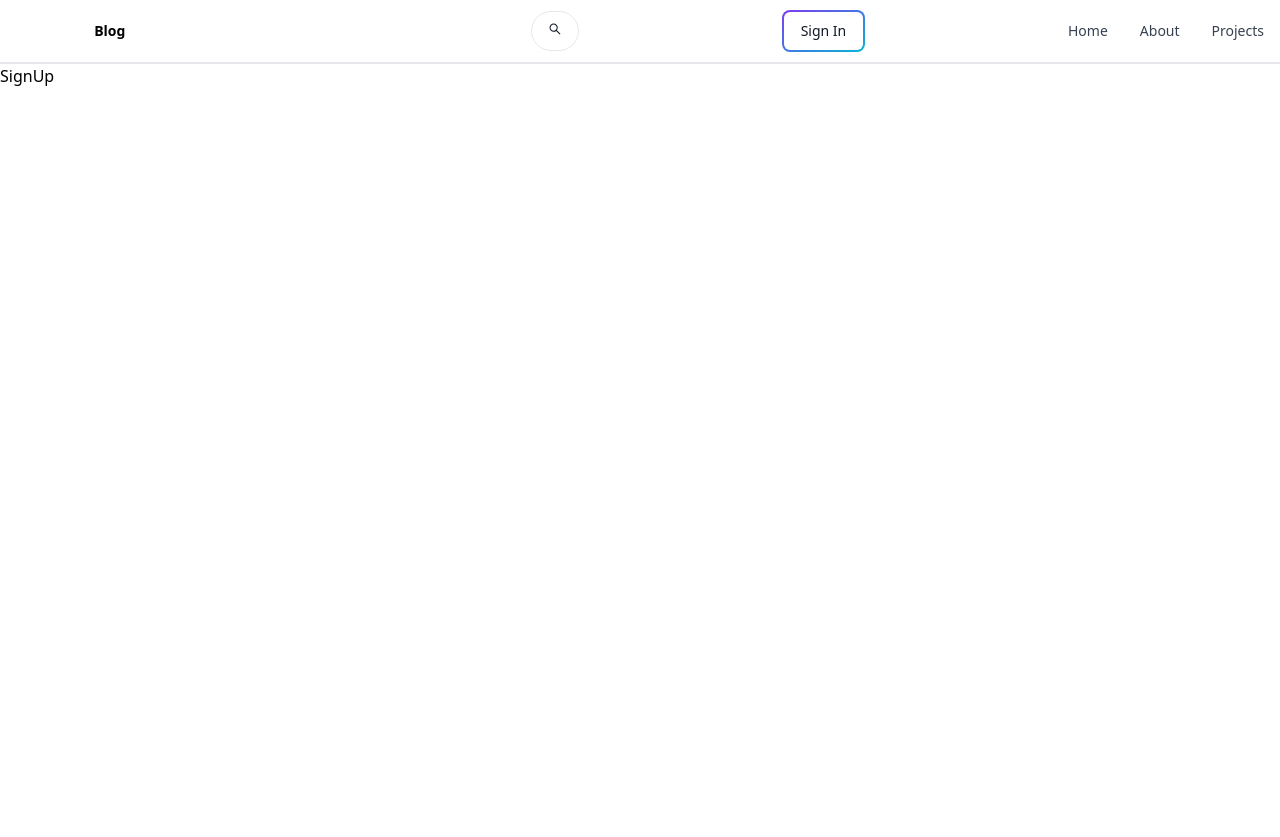
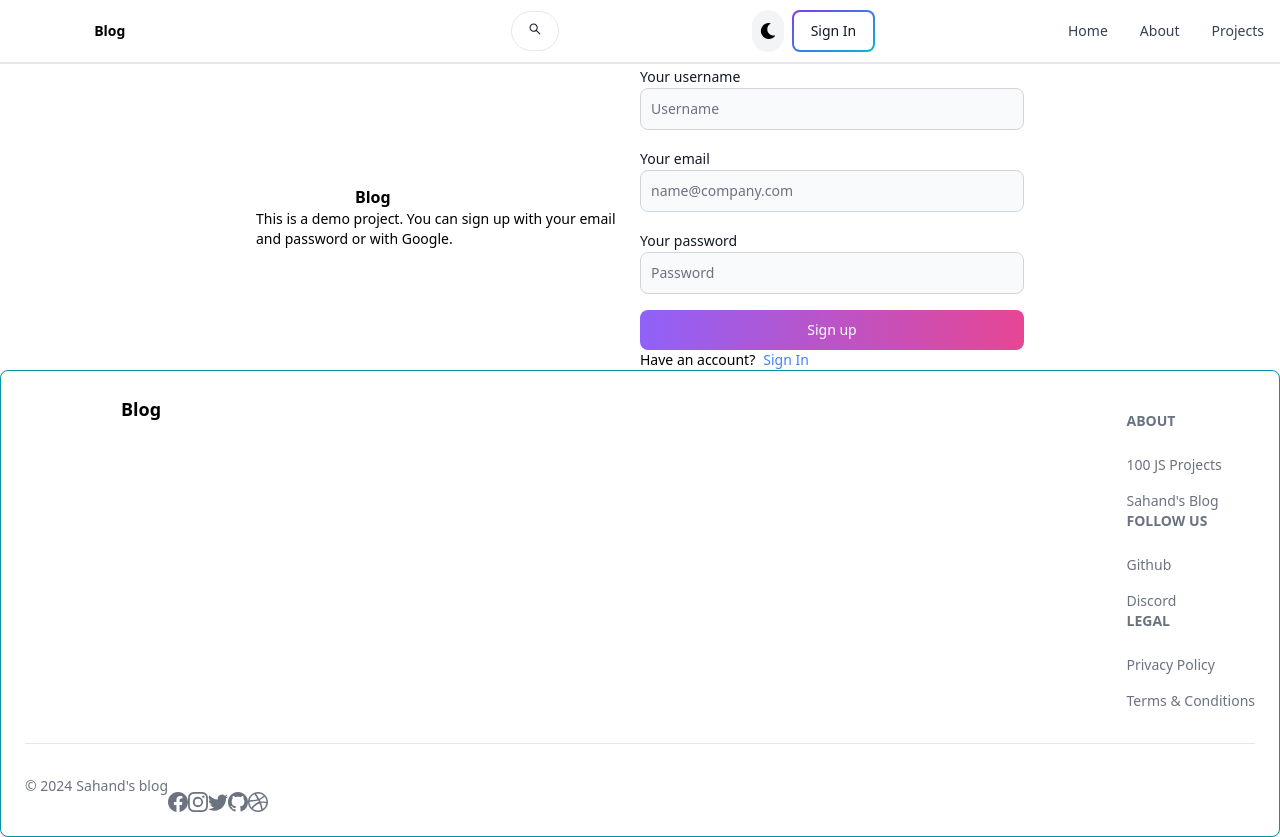
Before and after one commit to Opeyemi-2018/mern-blog, a React app in the folder client/: page /sign-up in a window 1280 px wide. Before the commit the page ends 800 px from the top, so only its background shows below. Built offline with nearby package versions, Linux system fonts and the light colour scheme; the HTML template or start-up script is replaced by a standard one.

Commit message:
create the footer

```diff
--- a/client/src/App.jsx
+++ b/client/src/App.jsx
@@ -1,11 +1,12 @@
 import {BrowserRouter, Routes, Route} from 'react-router-dom'
 import Home from './pages/Home'
 import About from './pages/About'
-import SignIn from './SignIn'
+import SignIn from './pages/SignIn'
 import SignUp from './pages/SignUp'
 import Dashboard from './pages/Dashboard'
 import Projects from './pages/Projects'
 import Header from './components/Header'
+import Footer from './components/Footer'
 
 const App = () => {
   return (
@@ -19,6 +20,7 @@
         <Route path='/dashboard' element={<Dashboard/>}/>
         <Route path='/projects' element={<Projects/>}/>
       </Routes>
+      <Footer/>
     </BrowserRouter>
   )
 }
--- /dev/null
+++ b/client/src/components/Footer.jsx
@@ -0,0 +1,81 @@
+import { Footer } from 'flowbite-react';
+import { Link } from 'react-router-dom';
+import { BsFacebook, BsInstagram, BsTwitter, BsGithub, BsDribbble } from 'react-icons/bs';
+export default function FooterCom() {
+  return (
+    <Footer container className='border border-t-8 border-teal-500'>
+      <div className='w-full max-w-7xl mx-auto'>
+        <div className='grid w-full justify-between sm:flex md:grid-cols-1'>
+          <div className='mt-5'>
+            <Link
+              to='/'
+              className='self-center whitespace-nowrap text-lg sm:text-xl font-semibold dark:text-white'
+            >
+              <span className='px-2 py-1 bg-gradient-to-r from-indigo-500 via-purple-500 to-pink-500 rounded-lg text-white'>
+                Sahand's
+              </span>
+              Blog
+            </Link>
+          </div>
+          <div className='grid grid-cols-2 gap-8 mt-4 sm:grid-cols-3 sm:gap-6'>
+            <div>
+              <Footer.Title title='About' />
+              <Footer.LinkGroup col>
+                <Footer.Link
+                  href='#'
+                  target='_blank'
+                  rel='noopener noreferrer'
+                >
+                  100 JS Projects
+                </Footer.Link>
+                <Footer.Link
+                  href='/about'
+                  target='_blank'
+                  rel='noopener noreferrer'
+                >
+                  Sahand's Blog
+                </Footer.Link>
+              </Footer.LinkGroup>
+            </div>
+            <div>
+              <Footer.Title title='Follow us' />
+              <Footer.LinkGroup col>
+                <Footer.Link
+                  href='https://www.github.com/opeyemi-2018'
+                  target='_blank'
+                  rel='noopener noreferrer'
+                >
+                  Github
+                </Footer.Link>
+                <Footer.Link href='#'>Discord</Footer.Link>
+              </Footer.LinkGroup>
+            </div>
+            <div>
+              <Footer.Title title='Legal' />
+              <Footer.LinkGroup col>
+                <Footer.Link href='#'>Privacy Policy</Footer.Link>
+                <Footer.Link href='#'>Terms &amp; Conditions</Footer.Link>
+              </Footer.LinkGroup>
+            </div>
+          </div>
+        </div>
+        <Footer.Divider />
+        <div className='w-full sm:flex sm:items-center sm:justify-between'>
+          <Footer.Copyright
+            href='#'
+            by="Sahand's blog"
+            year={new Date().getFullYear()}
+          />
+          <div className="flex gap-6 sm:mt-0 mt-4 sm:justify-center">
+            <Footer.Icon href='#' icon={BsFacebook}/>
+            <Footer.Icon href='#' icon={BsInstagram}/>
+            <Footer.Icon href='#' icon={BsTwitter}/>
+            <Footer.Icon href='https://github.com/opeyemi-2018' icon={BsGithub}/>
+            <Footer.Icon href='#' icon={BsDribbble}/>
+
+          </div>
+        </div>
+      </div>
+    </Footer>
+  );
+}
--- a/client/src/components/Header.jsx
+++ b/client/src/components/Header.jsx
@@ -1,7 +1,7 @@
 import { Button,  Navbar, TextInput } from 'flowbite-react';
 import { Link, useLocation,  } from 'react-router-dom';
 import { AiOutlineSearch } from 'react-icons/ai';
-import { FaMoon,  } from 'react-icons/fa';
+import { FaMoon } from "react-icons/fa";
 
 export default function Header() {
   const path = useLocation().pathname;
@@ -31,15 +31,9 @@
         <AiOutlineSearch />
       </Button>
       <div className='flex gap-2 md:order-2'>
-        <Button
-          className='w-12 h-10 hidden sm:inline'
-          color='gray'
-          pill
-
-        >
-           <FaMoon />
-        </Button>
-
+        <button className='bg-gray-100 p-2 rounded-full'>
+         <FaMoon />
+        </button>
 
           <Link to='/sign-in'>
             <Button gradientDuoTone='purpleToBlue' outline>
--- a/client/src/pages/SignUp.jsx
+++ b/client/src/pages/SignUp.jsx
@@ -1,9 +1,97 @@
-import React from 'react'
 
-const SignUp = () => {
+import {  Alert, Button, Label, TextInput, Spinner } from 'flowbite-react';
+import { useState } from 'react';
+import { Link, useNavigate } from 'react-router-dom';
+
+export default function SignUp() {
+  const [formData, setFormData] = useState({});
+  const [errorMessage, setErrorMessage] = useState(null);
+  const [loading, setLoading] = useState(false);
+  const navigate = useNavigate();
+  const handleChange = (e) => {
+    setFormData({ ...formData, [e.target.id]: e.target.value });
+  };
+  const handleSubmit = async (e) => {
+    e.preventDefault();
+    let {username, email, password} = formData
+   if(!username || !email  || !password){
+    return setErrorMessage('all fields must be filed')
+   }
+    try {
+      setLoading(true);
+      setErrorMessage(null);
+      const res = await fetch('/api/auth/signup', {
+        method: 'POST',
+        headers: { 'Content-Type': 'application/json' },
+        body: JSON.stringify(formData),
+      });
+      const data = await res.json();
+      if(data.success === false){
+       return setErrorMessage(data.message)
+      }
+      setLoading(false)
+      if(res.ok){
+        navigate('/sign-in')
+      }
+    } catch (error) {
+      setErrorMessage(error.message)
+      setLoading(false)
+    }
+  };
   return (
-    <div>SignUp</div>
-  )
+    <div className='min-h-screen mt-20'>
+      <div className='flex p-3 max-w-3xl mx-auto flex-col md:flex-row md:items-center gap-5'>
+        {/* left */}
+        <div className='flex-1'>
+          <Link to='/' className='font-bold dark:text-white text-4xl'>
+            <span className='px-2 py-1 bg-gradient-to-r from-indigo-500 via-purple-500 to-pink-500 rounded-lg text-white'>
+              Opeyemi's
+            </span>
+            Blog
+          </Link>
+          <p className='text-sm mt-5'>
+            This is a demo project. You can sign up with your email and password
+            or with Google.
+          </p>
+        </div>
+        {/* right */}
+
+        <div className='flex-1'>
+          <form className='flex flex-col gap-4' onSubmit={handleSubmit}>
+            <div>
+              <Label value='Your username' />
+              <TextInput type='text' placeholder='Username' id='username' onChange={handleChange}
+              />
+            </div>
+            <div>
+              <Label value='Your email' />
+              <TextInput type='email' placeholder='name@company.com' id='email' onChange={handleChange}
+              />
+            </div>
+            <div>
+              <Label value='Your password' />
+              <TextInput type='password' placeholder='Password' id='password' onChange={handleChange}
+              />
+            </div>
+            <Button
+              gradientDuoTone='purpleToPink'
+              type='submit' disabled={loading}
+            >
+            {loading ? <> <Spinner size='sm'/> <span className='pl-3'>Loading...</span> </> : 'Sign up'}
+            </Button>
+
+          </form>
+          <div className='flex gap-2 text-sm mt-5'>
+            <span>Have an account?</span>
+            <Link to='/sign-in' className='text-blue-500'>
+              Sign In
+            </Link>
+          </div>
+          {errorMessage && (
+            <Alert className='mt-5' color='failure'> {errorMessage}</Alert>
+          )}
+        </div>
+      </div>
+    </div>
+  );
 }
-
-export default SignUp
```
Also changed, not shown: client/src/pages/SignIn.jsx (renamed from client/src/SignIn.jsx), 2 other files (tests, documents, lock files or other folders).
